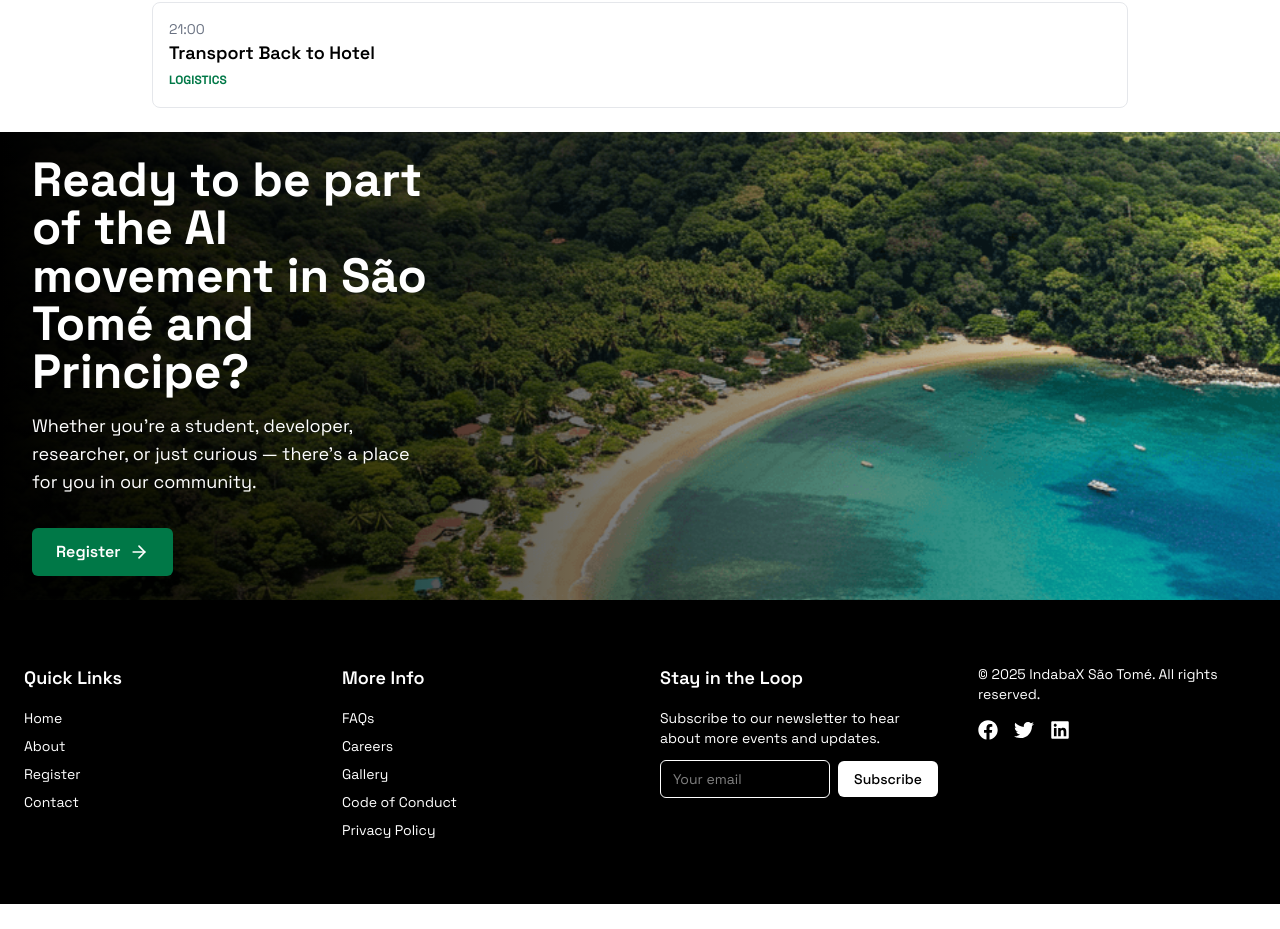
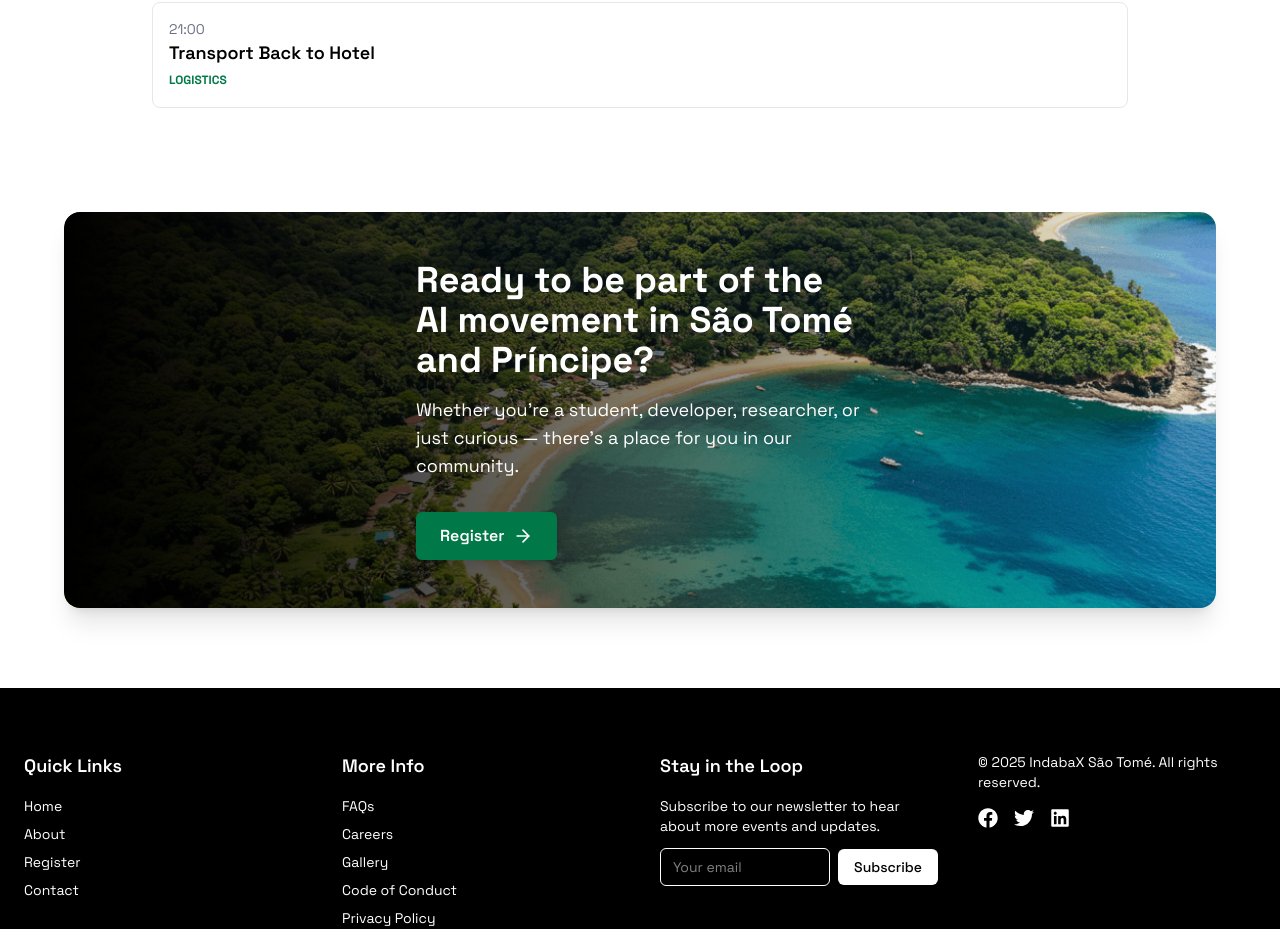
Before and after one commit to MOSOBELULU/indabaX, a React (Vite) app: page /agenda in a window 1280 px wide. Shown: the part 3358-4287 px from the top of the page. Before the commit the page ends 4262 px from the top, so only its background shows below. Built offline with nearby package versions, Linux system fonts and the light colour scheme.

Commit message:
wip: added toaster notification

```diff
--- a/src/components/home/Sponsorship.jsx
+++ b/src/components/home/Sponsorship.jsx
@@ -15,7 +15,7 @@ export default function Sponsorship() {
         md:rounded-tr-none rounded-t-lg md:rounded-l-lg"
         >
           <h2
-            className="text-2xl sm:text-3xl md:text-4xl font-bold text-black
+            className="text-2xl sm:text-3xl md:text-4xl font-bold text-white
           md:-rotate-90 rotate-0
           md:whitespace-nowrap text-center"
           >
--- a/src/components/home/VolunteerOpps.jsx
+++ b/src/components/home/VolunteerOpps.jsx
@@ -1,6 +1,7 @@
 /* eslint-disable no-unused-vars */
 import { useState } from "react";
 import { motion, AnimatePresence } from "framer-motion";
+import toast, { Toaster } from "react-hot-toast"
 
 export default function VolunteerOpportunities() {
   const [isOpen, setIsOpen] = useState(false);
@@ -16,12 +17,14 @@ export default function VolunteerOpportunities() {
   const handleSubmit = (e) => {
     e.preventDefault();
     console.log("Form submitted", formData);
+    toast.success("Thank you for Voluteering!")
     setIsOpen(false);
     setFormData({ name: "", email: "", message: "" });
   };
 
   return (
     <section className="py-35 mb-20 " id="volunteer">
+      <Toaster position="top-center" reverseOrder={false} />
       <div className={`max-w-7xl mx-auto px-6 sm:px-8 lg:px-12 transition-all duration-300 ${isOpen ? "blur-sm scale-95" : ""}`}>
         <div className="grid grid-cols-1 lg:grid-cols-2 gap-x-16 gap-y-12 items-center">
 
@@ -136,7 +139,7 @@ export default function VolunteerOpportunities() {
                   </button>
                   <button
                     type="submit"
-                    className="bg-[#007847] text-white px-5 py-2 rounded-md hover:bg-yellow-600 transition"
+                    className="bg-[#007847] text-white px-5 py-2 rounded-md  transition"
                   >
                     Submit
                   </button>
--- a/src/components/reusable/JoinUs.jsx
+++ b/src/components/reusable/JoinUs.jsx
@@ -4,32 +4,33 @@ import { ArrowRight } from "lucide-react";
 
 export default function JoinUs() {
   return (
-  <section className="relative py-10 sm:py-16 lg:py-6 overflow-hidden ">
+    <section className="relative px-4 sm:px-6 lg:px-0 py-10 sm:py-16 lg:py-20">
+      <div className="relative max-w-6xl mx-auto rounded-2xl overflow-hidden shadow-xl">
 
-
+        {/* Background Image */}
         <div className="absolute inset-0">
           <img
-          className="object-cover w-full h-full md:object-left md:scale-150 md:origin-top-left"
+            className="w-full h-full object-cover md:object-left md:scale-125 md:origin-top-left"
             src="/images/whyjoinHero.png"
             alt=""
           />
         </div>
 
+        {/* Overlay */}
+        <div className="absolute inset-0 hidden md:block bg-gradient-to-r from-black to-transparent rounded-2xl"></div>
+        <div className="absolute inset-0 block md:hidden bg-black/60 rounded-2xl"></div>
 
-      <div className="absolute inset-0 hidden md:block bg-gradient-to-r from-black to-transparent"></div>
-       <div className="absolute inset-0 block md:hidden bg-black/60"></div>
-
-
-      <div className="relative px-6 sm:px-8 max-w-7xl mx-auto">
-        <div className="text-center md:w-2/3 lg:w-1/2 xl:w-1/3 md:text-left">
+        {/* Content */}
+        <div className="relative z-10 px-6 sm:px-10 py-12">
+          <div className="mx-auto text-center md:text-left max-w-xl md:max-w-lg lg:max-w-md">
             <motion.h2
               initial={{ opacity: 0, y: 20 }}
               whileInView={{ opacity: 1, y: 0 }}
               transition={{ duration: 0.5 }}
               viewport={{ once: true }}
-            className="text-4xl sm:text-5xl font-bold text-white"
+              className="text-3xl sm:text-4xl font-bold text-white"
             >
-            Ready to be part of the AI movement in São Tomé and Principe?
+              Ready to be part of the AI movement in São Tomé and Príncipe?
             </motion.h2>
 
             <motion.p
@@ -43,7 +44,6 @@ export default function JoinUs() {
               there's a place for you in our community.
             </motion.p>
 
-
             <motion.div
               initial={{ opacity: 0, y: 20 }}
               whileInView={{ opacity: 1, y: 0 }}
@@ -53,13 +53,14 @@ export default function JoinUs() {
             >
               <a
                 href="/register"
-              className="inline-flex items-center gap-2 bg-[#007847] text-white font-semibold px-6 py-3 rounded-md shadow-lg hover:bg-gray-100 transition"
+                className="inline-flex items-center gap-2 bg-[#007847] text-white font-semibold px-6 py-3 rounded-md shadow-lg hover:bg-gray-100 hover:text-black transition"
               >
                 Register <ArrowRight className="w-5 h-5" />
               </a>
             </motion.div>
           </div>
         </div>
+      </div>
     </section>
   );
 }
```
Lines whose indentation alone changed are shown as unchanged.
